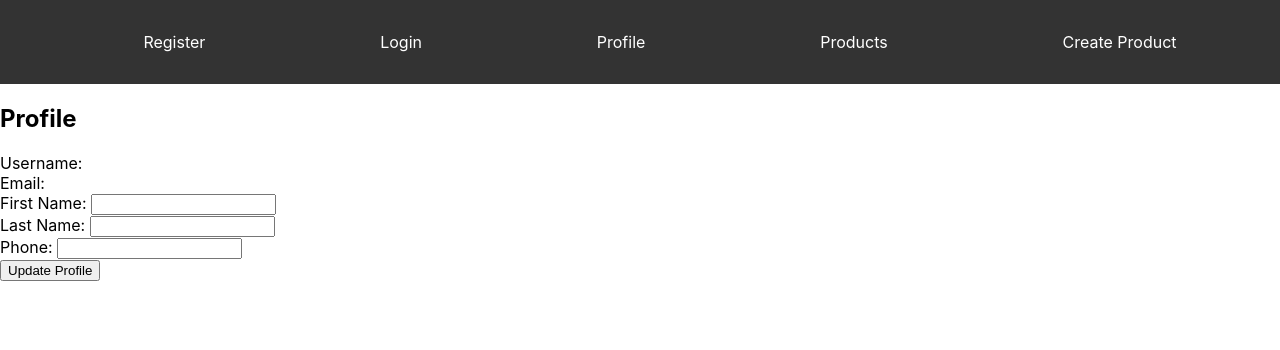
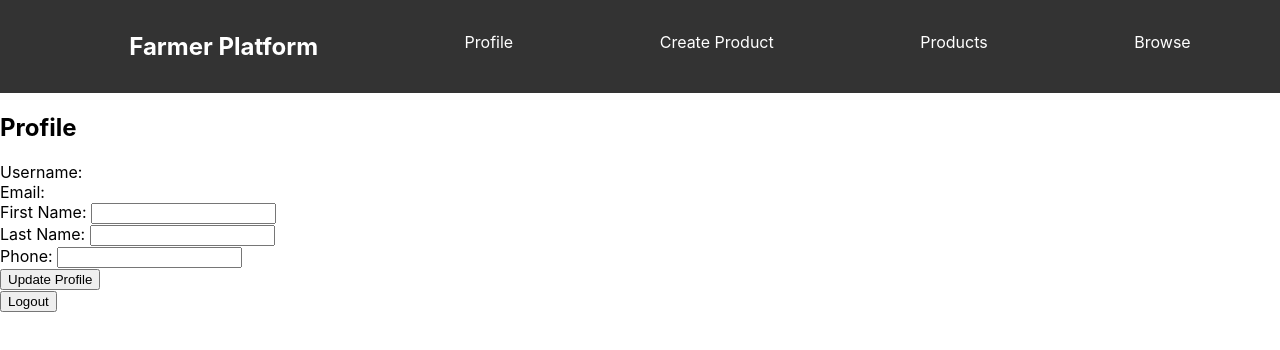
Before and after one commit to arhesaim/farmers-platform, a React (Create React App) app in the folder client/: page /profile in a window 1280 px wide. Shown: the top 350 px of the page. Built offline with nearby package versions, Linux system fonts and the light colour scheme; no server answers; sample sign-in values are in the browser's storage.

Commit message:
logout implemented

```diff
--- a/client/src/components/Login.js
+++ b/client/src/components/Login.js
@@ -11,6 +11,7 @@ const Login = () => {
             const response = await api.post('/login', { email, password });
             localStorage.setItem('token', response.data.token);
             alert('User logged in');
+            window.location.reload(); // Reload the page
         } catch (err) {
             console.error(err);
         }
--- a/client/src/components/Navbar.css
+++ b/client/src/components/Navbar.css
@@ -21,3 +21,8 @@ nav ul li a {
 nav ul li a:hover {
     text-decoration: underline;
 }
+
+nav ul li:first-child a {
+    font-size: 1.5rem;
+    font-weight: bold;
+}
--- a/client/src/components/Navbar.js
+++ b/client/src/components/Navbar.js
@@ -3,14 +3,19 @@ import { Link } from 'react-router-dom';
 import './Navbar.css';
 
 const Navbar = () => {
+    const token = localStorage.getItem('token');
+    const isAuthenticated = !!token;
+
     return (
         <nav>
             <ul>
-                <li><Link to="/register">Register</Link></li>
-                <li><Link to="/login">Login</Link></li>
-                <li><Link to="/profile">Profile</Link></li>
+                <li><Link to="/">Farmer Platform</Link></li>
+                {!isAuthenticated && <li><Link to="/register">Register</Link></li>}
+                {!isAuthenticated && <li><Link to="/login">Login</Link></li>}
+                {isAuthenticated && <li><Link to="/profile">Profile</Link></li>}
+                {isAuthenticated && <li><Link to="/create-product">Create Product</Link></li>}
                 <li><Link to="/products">Products</Link></li>
-                <li><Link to="/create-product">Create Product</Link></li>
+                <li><Link to="/search">Browse</Link></li>
             </ul>
         </nav>
     );
--- a/client/src/components/Profile.js
+++ b/client/src/components/Profile.js
@@ -1,11 +1,14 @@
 import React, { useState, useEffect } from 'react';
 import api from '../api';
+import { logout } from '../utils/auth';
+import { useNavigate } from 'react-router-dom';
 
 const Profile = () => {
     const [profile, setProfile] = useState({});
     const [firstName, setFirstName] = useState('');
     const [lastName, setLastName] = useState('');
     const [phone, setPhone] = useState('');
+    const navigate = useNavigate();
 
     useEffect(() => {
         const fetchProfile = async () => {
@@ -35,6 +38,12 @@ const Profile = () => {
             console.error(err);
             alert('Profile update failed');
         }
+    };
+
+    const handleLogout = () => {
+        logout();
+        navigate('/login');
+        window.location.reload(); // Reload the page
     };
 
     return (
@@ -75,6 +84,7 @@ const Profile = () => {
                 </div>
                 <button type="submit">Update Profile</button>
             </form>
+            <button onClick={handleLogout}>Logout</button>
         </div>
     );
 };
--- /dev/null
+++ b/client/src/utils/auth.js
@@ -0,0 +1,3 @@
+export const logout = () => {
+    localStorage.removeItem('token');
+};
```
